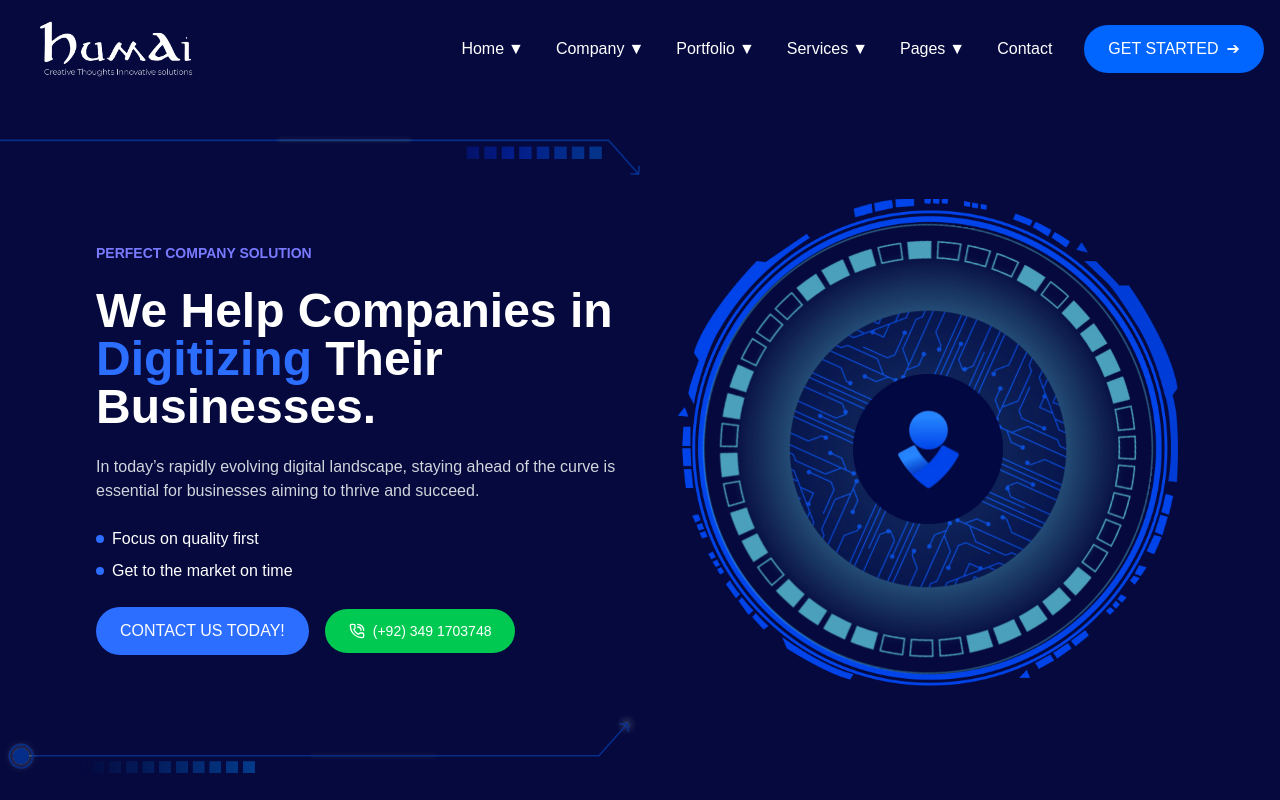
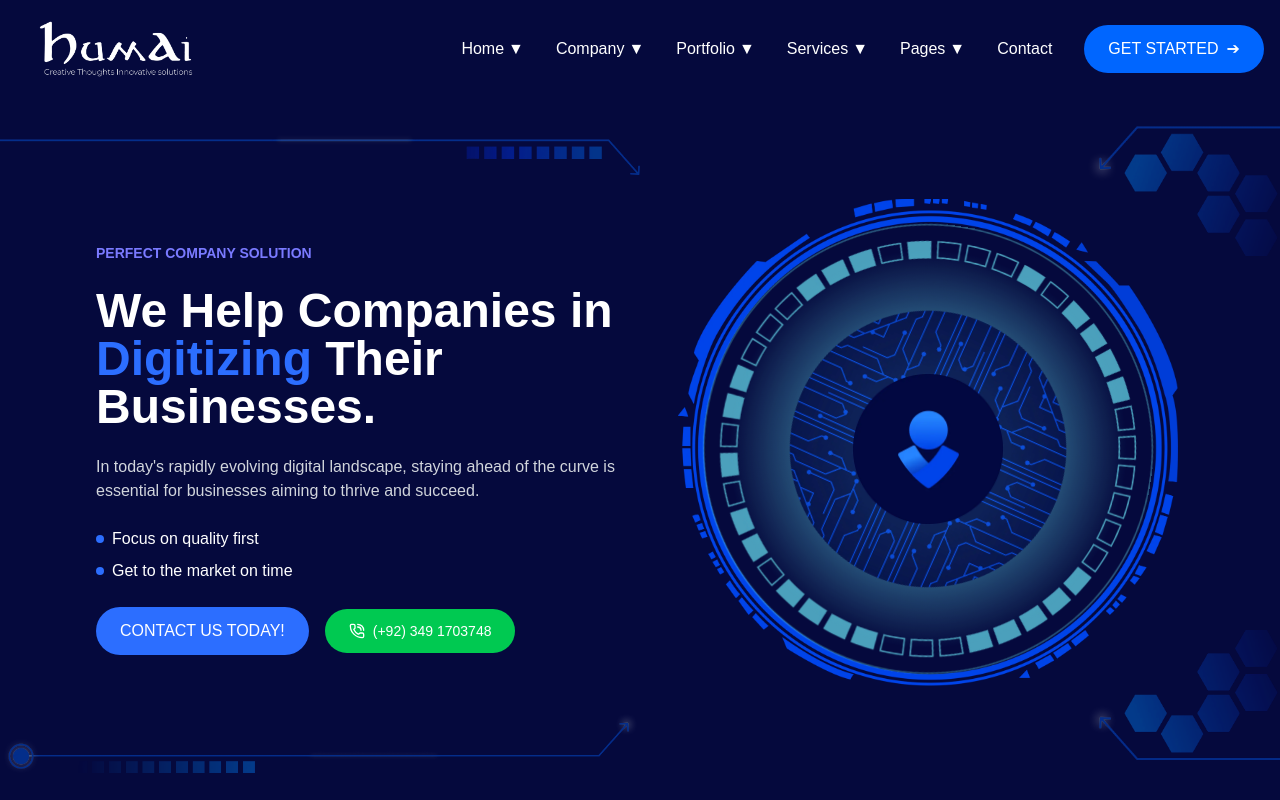
Before and after one commit to HumaiWebs/humai, a Next.js app: page / in a window 1280 px wide. Built offline with nearby package versions, Linux system fonts and the light colour scheme.

Commit message:
refactor: adjust layout and update image sources in Hero component

```diff
--- a/app/components/hero.tsx
+++ b/app/components/hero.tsx
@@ -11,12 +11,21 @@ export default function Hero() {
       <Header />
       <div className="text-white flex-1 w-full flex flex-col items-center justify-center gap-12 overflow-hidden">
         <div className="w-full flex-1 flex flex-col h-full">
-          <div className="w-[50%] relative h-28">
+          <div className="w-full flex relative justify-between">
+            <div className="w-[50%] relative h-28 justify-between items-center">
               <Image
                 src="/images/header-bottom-line.webp"
                 alt="Decorative background"
                 className="brightness-[2] object-contain w-full opacity-40"
                 fill
+              />
+            </div>
+            <Image
+              src="/images/shape_image_3.ef64cd77e2d47a683564.webp"
+              alt="Decorative lines and hex boxes"
+              width={400}
+              height={80}
+              className="brightness-[2] absolute w-full max-w-[328px] h-[130px] top-7 object-contain full opacity-40 -right-22"
             />
           </div>
           <div className="w-full flex-1 flex items-center justify-center flex-col lg:flex-row">
@@ -35,7 +44,7 @@ export default function Hero() {
               </h1>
 
               <p className="text-gray-300">
-                In today’s rapidly evolving digital landscape, staying ahead of
+                In today's rapidly evolving digital landscape, staying ahead of
                 the curve is essential for businesses aiming to thrive and
                 succeed.
               </p>
@@ -104,6 +113,7 @@ export default function Hero() {
             </div>
           </div>
           {/* Bottom Decorative Line */}
+          <div className="w-full flex relative justify-between">
             <div className="w-[50%] relative min-h-28">
               <Image
                 src="/images/hero-bottom-line.webp"
@@ -112,16 +122,18 @@ export default function Hero() {
                 fill
               />
             </div>
+            <Image
+              src="/images/shape_image_4.7cff8112270c84d346dd.webp"
+              alt="Decorative lines and hex boxes"
+              width={400}
+              height={80}
+              className="brightness-[2] absolute w-full max-w-[328px] h-[130px] bottom-10 object-contain full opacity-40 -right-22"
+            />
+          </div>
         </div>
 
         {/* Decorative Overlay - Right Side */}
-        {/* <Image
-          src="/images/shape_image_3.ef64cd77e2d47a683564.webp"
-          alt="Decorative lines and hex boxes"
-          width={400}
-          height={80}
-          className="brightness-[2] absolute top-[110px] right-[20px] object-contain full opacity-40"
-        /> */}
+        {/*  */}
 
         {/* Glowing Dot and Line - Bottom Right */}
         {/* <div className="absolute bottom-[40px] right-[40px] w-6 h-6 bg-[#2c6eff] rounded-full shadow-[0_0_15px_4px_#2c6eff] z-10"></div>
```
Lines whose indentation alone changed are shown as unchanged.
